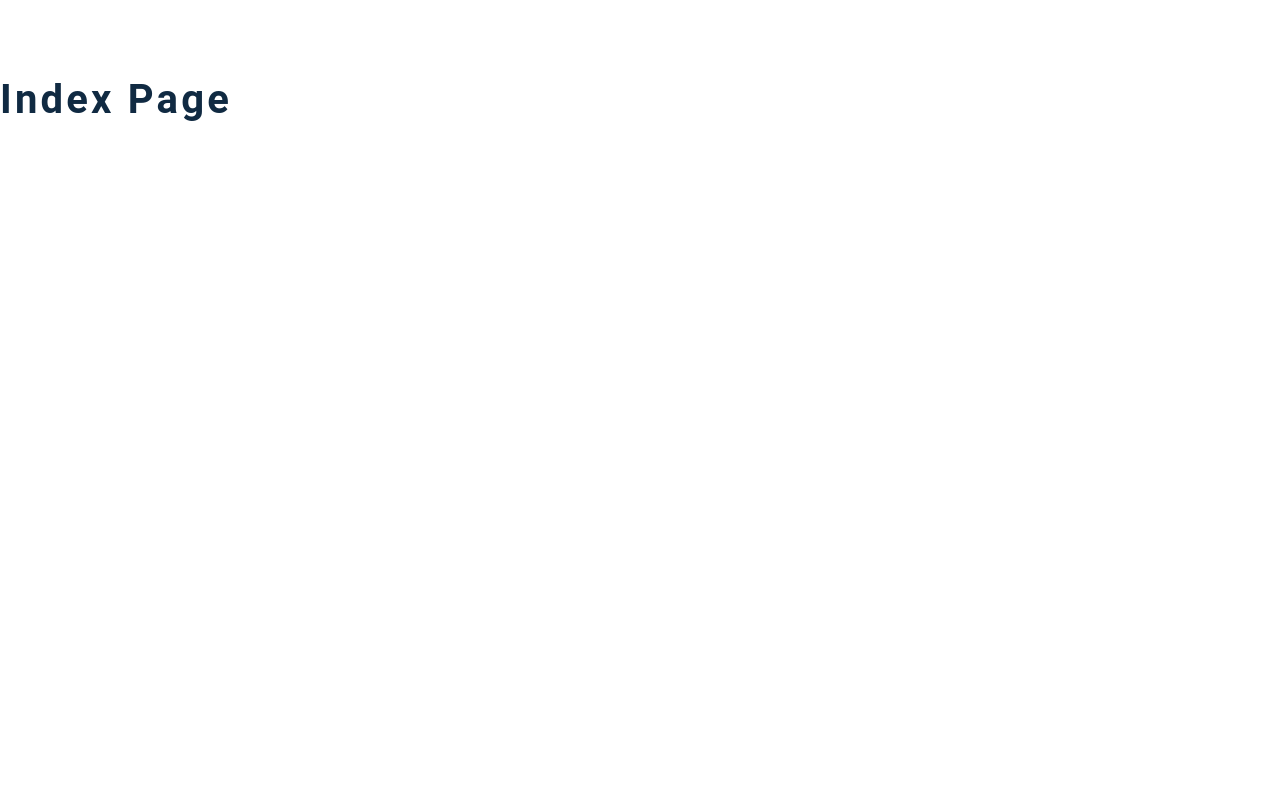
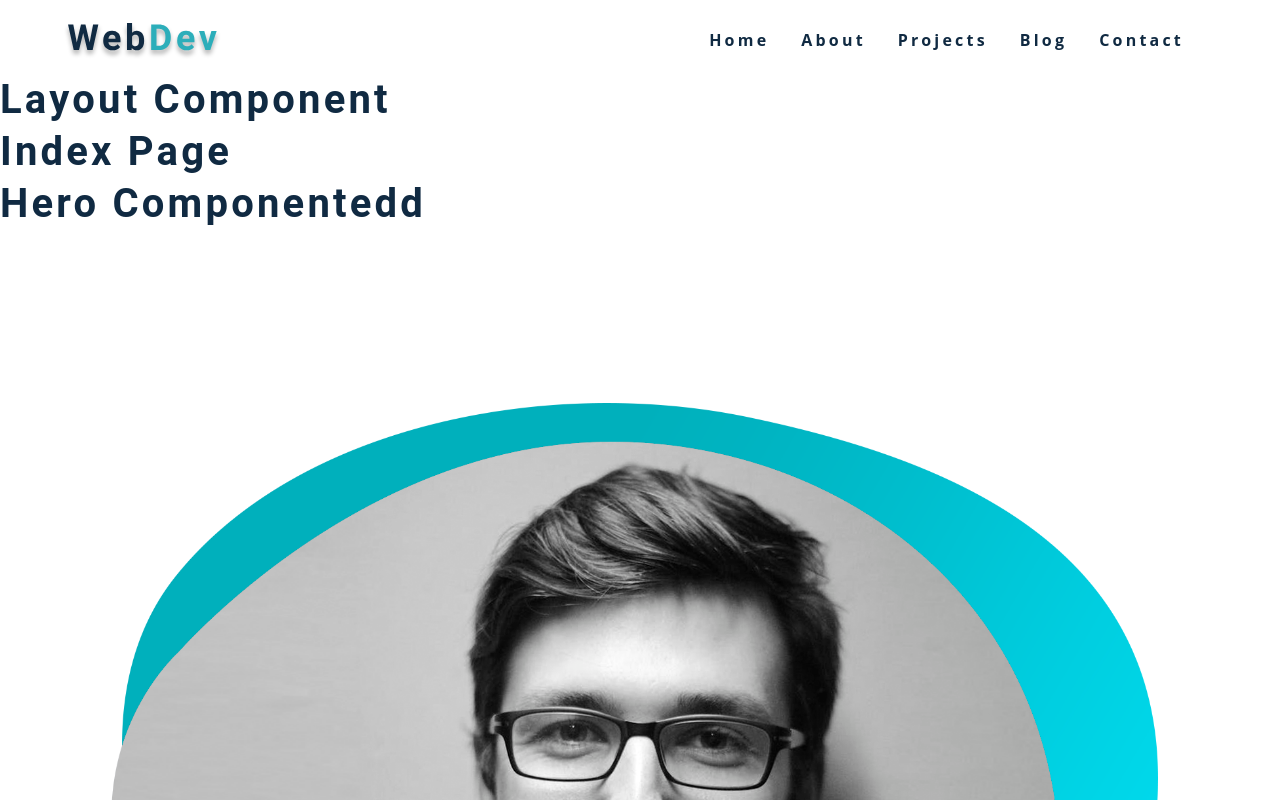
Before and after one commit to frankc60/gatsby2, a Gatsby site: page / in a window 1280 px wide. Shown: the top 800 px of the page. Built offline with nearby package versions, Linux system fonts and the light colour scheme; Gatsby itself is replaced by a stand-in of ours.

Commit message:
added hero image on home page

```diff
--- a/src/components/Hero.js
+++ b/src/components/Hero.js
@@ -5,8 +5,30 @@ import { graphql, useStaticQuery } from "gatsby"
 import SocialLinks from "../constants/socialLinks"
 // ...GatsbyImageSharpFluid
 
+const heroImg = graphql`
+  {
+    file(relativePath: { eq: "hero-img.png" }) {
+      childImageSharp {
+        fluid {
+          ...GatsbyImageSharpFluid
+        }
+      }
+    }
+  }
+`
+
 const Hero = () => {
-  return <h2>hero component</h2>
+  const {
+    file: {
+      childImageSharp: { fluid },
+    },
+  } = useStaticQuery(heroImg)
+  return (
+    <h2>
+      hero componentedd
+      <Image fluid={fluid} />
+    </h2>
+  )
 }
 
 export default Hero
--- a/src/components/Layout.js
+++ b/src/components/Layout.js
@@ -6,7 +6,9 @@ import Footer from "./Footer"
 const Layout = ({ children }) => {
   return (
     <>
+      <Navbar />
       <h2>layout component</h2>
+      {children}
     </>
   )
 }
--- a/src/components/Navbar.js
+++ b/src/components/Navbar.js
@@ -3,7 +3,19 @@ import logo from "../assets/logo.svg"
 import { FaAlignRight } from "react-icons/fa"
 import PageLinks from "../constants/links"
 const Navbar = () => {
-  return <h2>navbar component</h2>
+  return (
+    <nav className="navbar">
+      <div className="nav-center">
+        <div className="nav-header">
+          <img src={logo} alt="logo" />
+          <button type="button" className="toggle-btn">
+            <FaAlignRight></FaAlignRight>
+          </button>
+        </div>
+        <PageLinks styleClass="nav-links"></PageLinks>
+      </div>
+    </nav>
+  )
 }
 
 export default Navbar
--- a/src/pages/index.js
+++ b/src/pages/index.js
@@ -7,6 +7,11 @@ import Jobs from "../components/Jobs"
 import Projects from "../components/Projects"
 import Blogs from "../components/Blogs"
 export default () => {
-  return <h2>index page</h2>
+  return (
+    <Layout>
+      <h2>index page</h2>
+      <Hero />
+    </Layout>
+  )
 }
 // ...GatsbyImageSharpFluid
```
